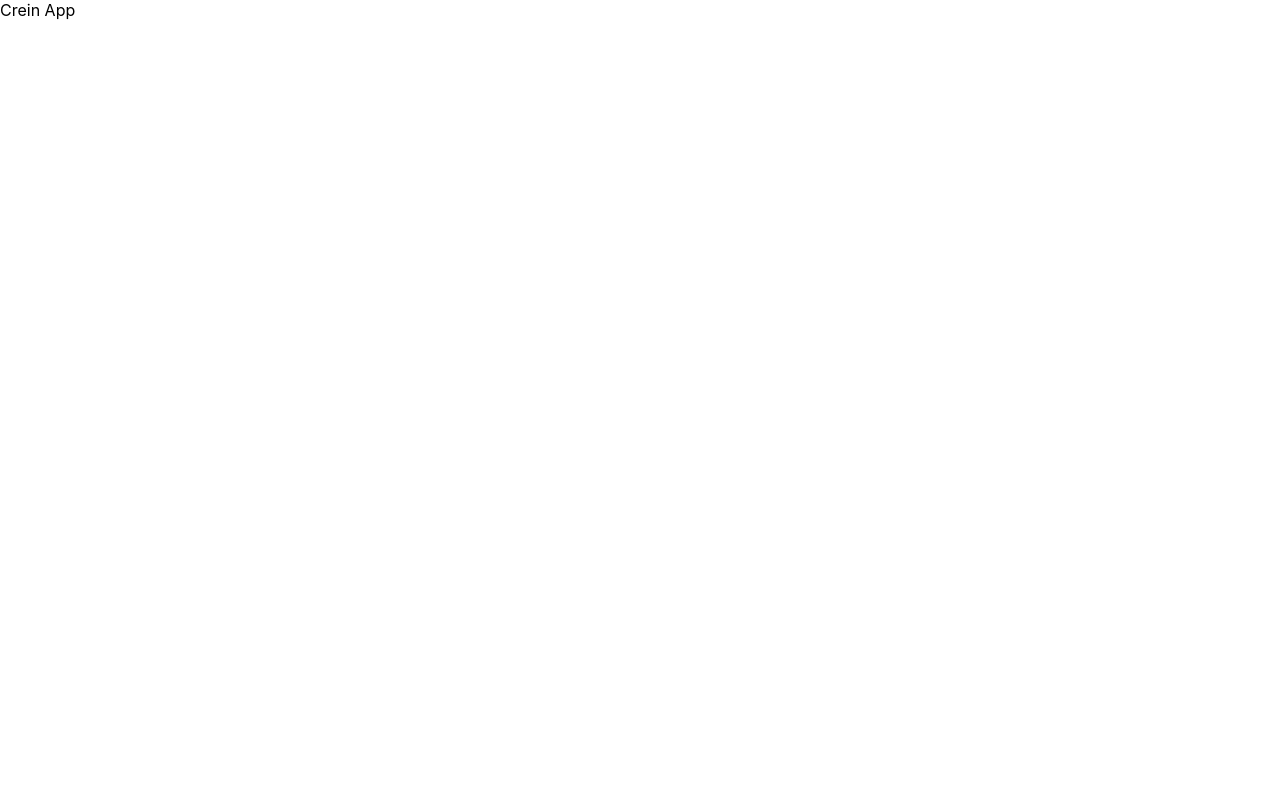
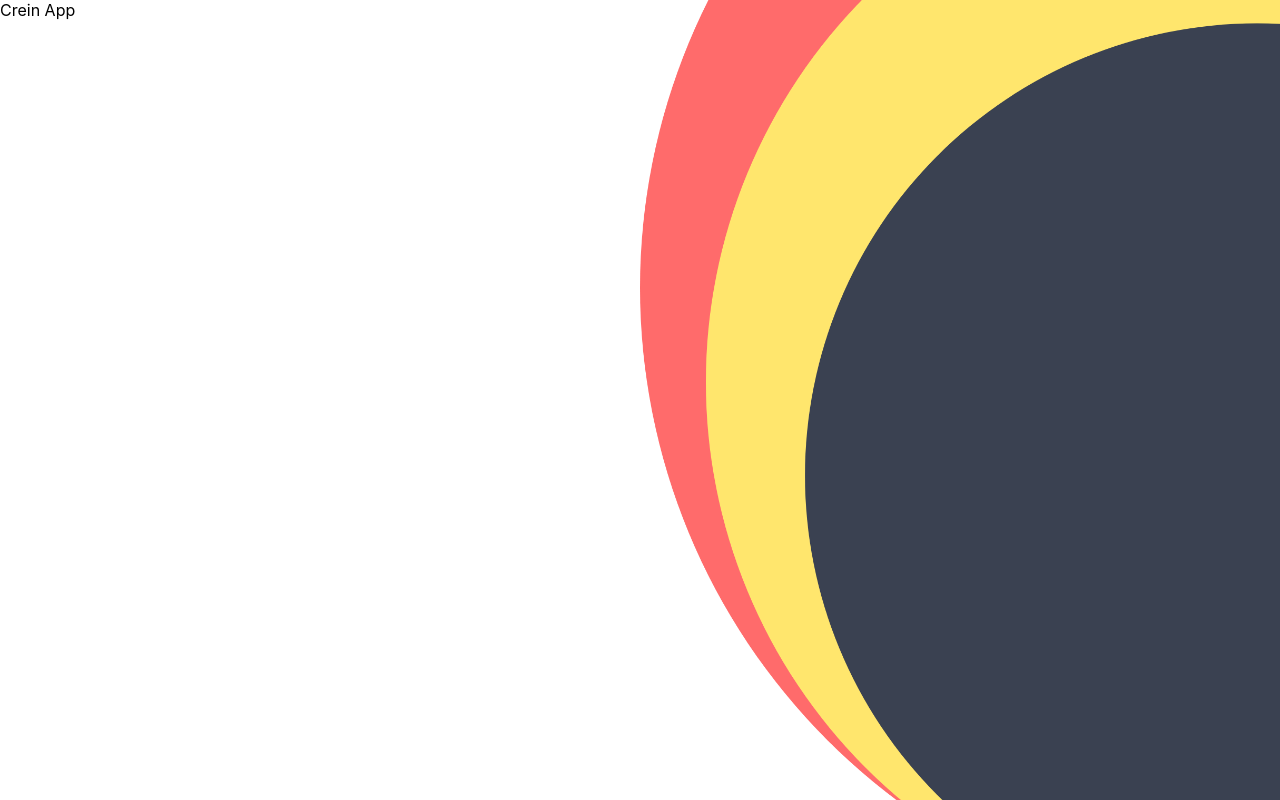
Before and after one commit to CreinTechnology/react-rwd-website-template-no-logic, a React (Create React App) app: page / in a window 1280 px wide. Built offline with nearby package versions, Linux system fonts and the light colour scheme.

Commit message:
`Image` component added with RWD styles

```diff
--- a/src/App.js
+++ b/src/App.js
@@ -1,10 +1,18 @@
-// Every React-component file have to began from this line below
 import React from 'react'
+
+import Image from './components/Image'
+
+import circles from './images/circles.png'
 
 export const App = () => {
   return (
     <div>
       Crein App
+      <br />
+      <Image
+        imageSRC={circles}
+        imageALT={'Colored circles'}
+      />
     </div>
   )
 }
--- /dev/null
+++ b/src/components/Image/Image.js
@@ -0,0 +1,30 @@
+import React from 'react'
+import PropTypes from 'prop-types'
+
+import classes from './styles.module.css'
+
+export const Image = (props) => {
+  const {
+    className,
+    imageSRC,
+    imageALT,
+    ...otherProps
+  } = props
+
+  return (
+    <img
+      className={`${classes.root}${className ? ` ${className}` : ''}`}
+      src={imageSRC}
+      alt={imageALT}
+      {...otherProps}
+    />
+  )
+}
+
+Image.propTypes = {
+  className: PropTypes.string,
+  imageSRC: PropTypes.string,
+  imageALT: PropTypes.string
+}
+
+export default Image
--- /dev/null
+++ b/src/components/Image/index.js
@@ -0,0 +1,2 @@
+export * from './Image'
+export { default } from './Image'
--- /dev/null
+++ b/src/components/Image/styles.module.css
@@ -0,0 +1,20 @@
+.root {
+  width: 100vw;
+  position: fixed;
+  top: -21vh;
+  left: 50vw;
+}
+
+@media(min-width:768px) {
+  .root {
+    top: -44vh;
+    left: 50vw;
+  }
+}
+
+@media(min-width:1440px) {
+  .root {
+    top: -78vh;
+    left: 50vw;
+  }
+}
```
Also changed, not shown: src/images/circles.png (added).
